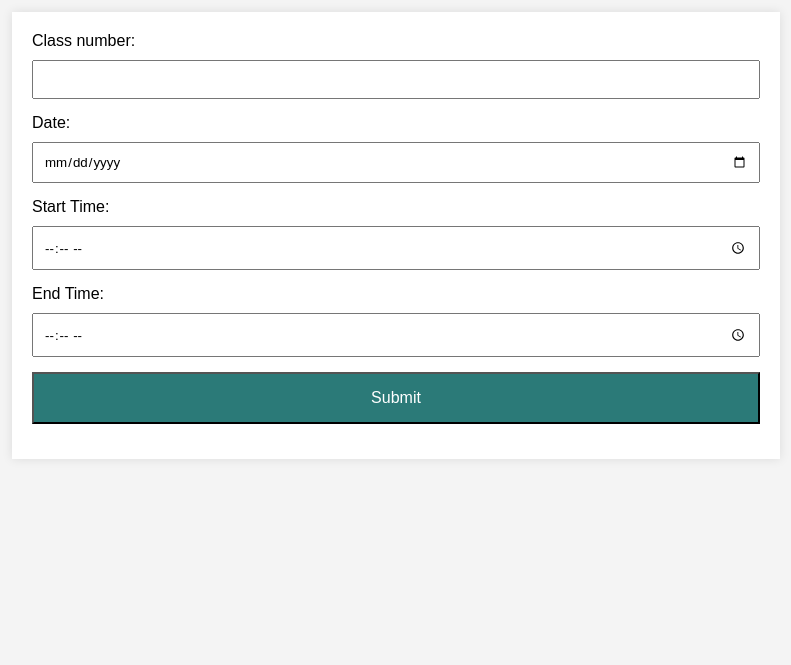
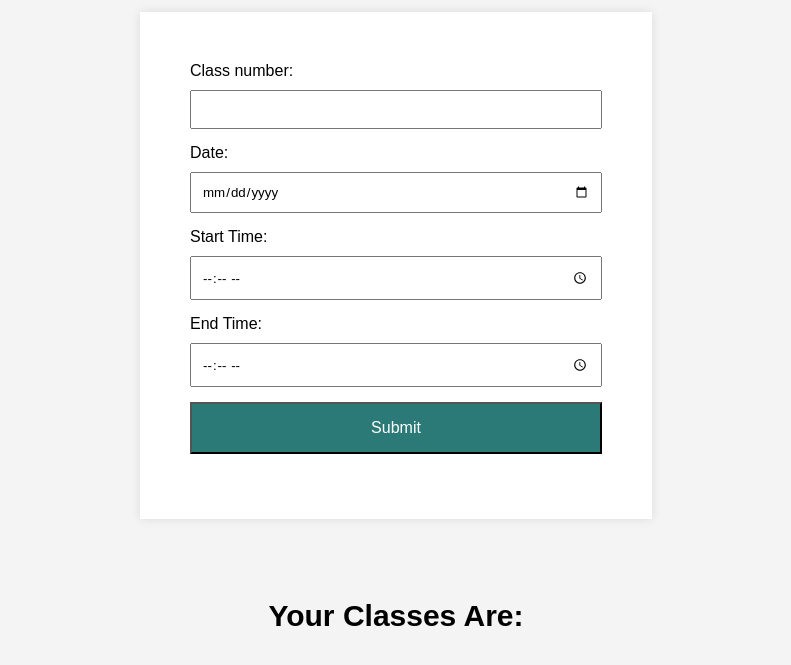
Before and after one commit to CS-UCY-EPL343/epl343.winter23.team5, a PHP site: page /insertExtraLessons.html in a window 1280 px wide. Shown: the part 68-733 px from the top of the page, without its empty margins (244-1035 px from the left). Run offline with PHP 8.4, Linux system fonts and the light colour scheme.

Commit message:
insertExtraLessons

```diff
--- a/insertExtraLessons.css
+++ b/insertExtraLessons.css
@@ -61,10 +61,10 @@ header {
 
 /* Additional styles for the form */
 form {
-    width: 60%; /* Adjusted width of the form */
+    width: 40%; /* Adjusted width of the form */
     margin: 80px auto; /* Center the form, add margin to the top */
     background-color: #fff; /* Set background color */
-    padding: 20px; /* Add padding to the form */
+    padding: 50px; /* Add padding to the form */
     box-shadow: 0 0 10px rgba(0, 0, 0, 0.1); /* Add box shadow for a subtle effect */
 }
 
@@ -95,3 +95,11 @@ form input[type="submit"] {
 form input[type="submit"]:hover {
     background-color: #185d5a;
 }
+
+/* Center the header within the main section */
+main h1 {
+    font-size: 30px; /* Increased font size */
+    font-weight: bold; /* Applied bold font weight */
+    margin-top: 20px; /* Adjusted margin for the header */
+    text-align: center; /* Center the text */
+}
--- a/insertExtraLessons.html
+++ b/insertExtraLessons.html
@@ -42,6 +42,7 @@
 
         </form>
 
+        <h1>Your Classes Are:</h1>
     </main>
 
 </body>
```
